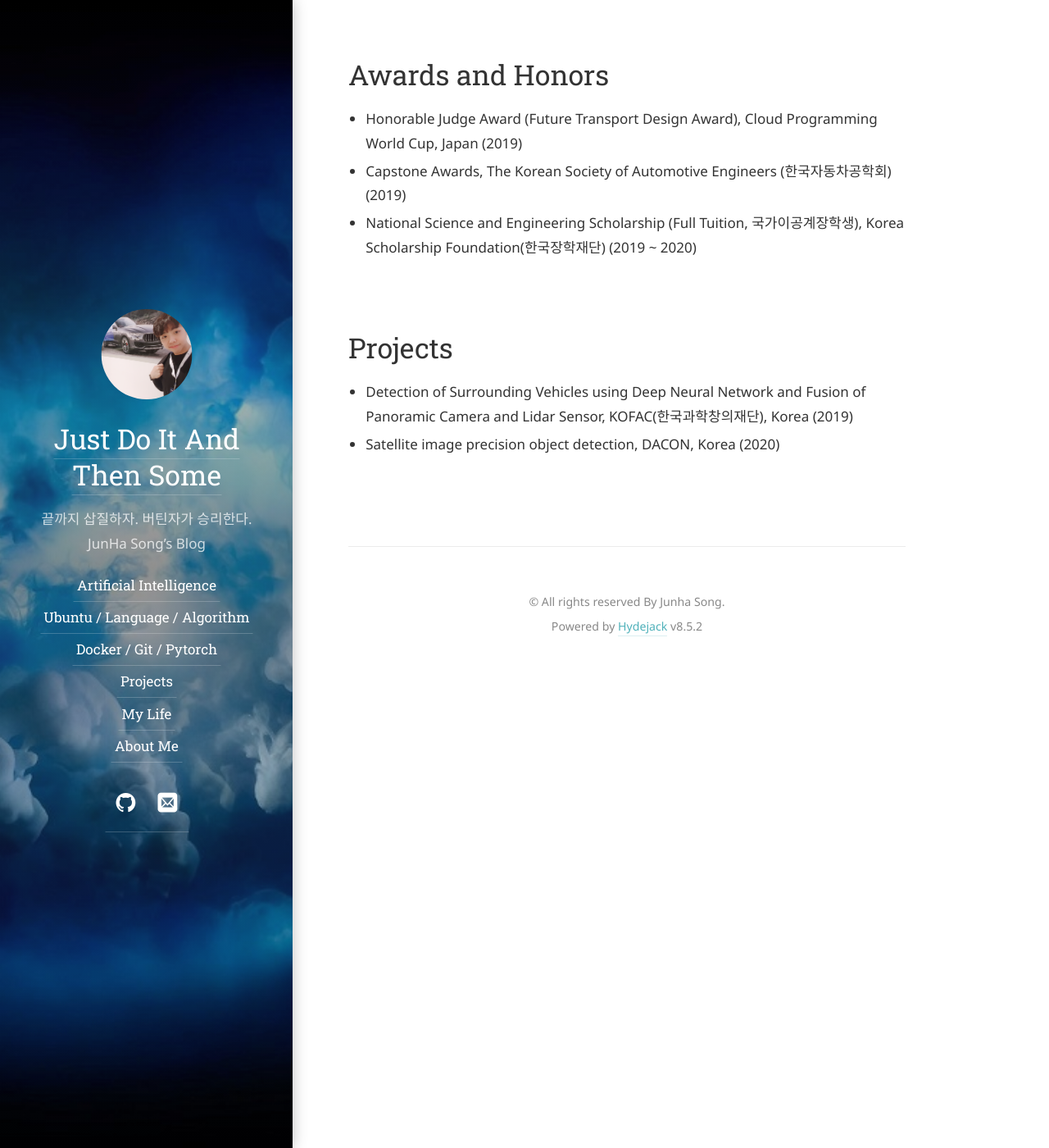
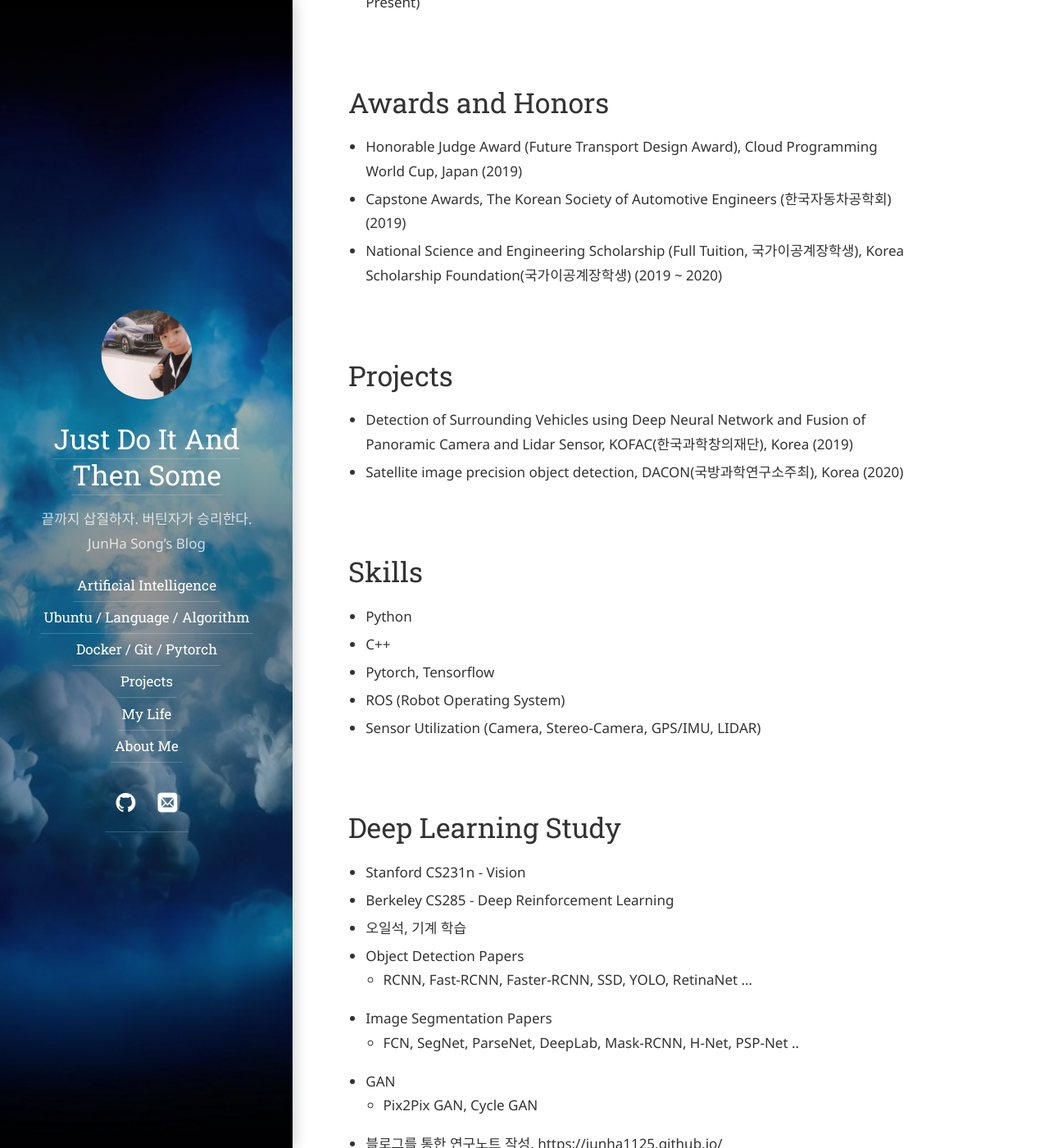
Before and after one commit to junsusong98/junha1125.github.io, a Jekyll site: the page built from about.md, in a window 1280 px wide and 1400 px high, scrolled down 2536 px. Shown: the whole window at 82% size. Built offline with Jekyll 4.4.1, drawn with Linux system fonts in a browser that asks for light colours; some web fonts are replaced; our own code applies the rules of GitHub Pages for plain Markdown files; some of the changed text lies outside the part shown.

Commit message:
Update aboutme.md

```diff
--- a/about.md
+++ b/about.md
@@ -44,7 +44,8 @@
 # Research Interests
 - Object Detection and Image Segmentation
 - Multi-Target Detection and Tracking
-- Reinforcement Learning, Adversarial Learning
+- 3D Object Detection and 3D Vehicle Localization
+- Reinforcement Learning and Adversarial Learning
 
 
 
@@ -63,11 +64,32 @@
 # Awards and Honors
 - Honorable Judge Award (Future Transport Design Award), Cloud Programming World Cup, Japan (2019)
 - Capstone Awards, The Korean Society of Automotive Engineers (한국자동차공학회)(2019)
-- National Science and Engineering Scholarship (Full Tuition, 국가이공계장학생), Korea Scholarship Foundation(한국장학재단) (2019 ~ 2020)
+- National Science and Engineering Scholarship (Full Tuition, 국가이공계장학생), Korea Scholarship Foundation(국가이공계장학생) (2019 ~ 2020)
 
 
 
 # Projects
 
 - Detection of Surrounding Vehicles using Deep Neural Network and Fusion of Panoramic Camera and Lidar Sensor, KOFAC(한국과학창의재단), Korea (2019)
-- Satellite image precision object detection, DACON, Korea (2020)
+- Satellite image precision object detection, DACON(국방과학연구소주최), Korea (2020)
+
+# Skills
+
+- Python
+- C++
+- Pytorch, Tensorflow
+- ROS (Robot Operating System)
+- Sensor Utilization (Camera, Stereo-Camera, GPS/IMU, LIDAR)
+
+# Deep Learning Study
+
+- Stanford CS231n - Vision
+- Berkeley CS285 - Deep Reinforcement Learning
+- 오일석, 기계 학습
+- Object Detection Papers
+    - RCNN, Fast-RCNN, Faster-RCNN, SSD, YOLO, RetinaNet ...
+- Image Segmentation Papers
+    - FCN, SegNet, ParseNet, DeepLab, Mask-RCNN, H-Net, PSP-Net ..
+- GAN
+    - Pix2Pix GAN, Cycle GAN
+- 블로그를 통한 연구노트 작성. https://junha1125.github.io/
```
